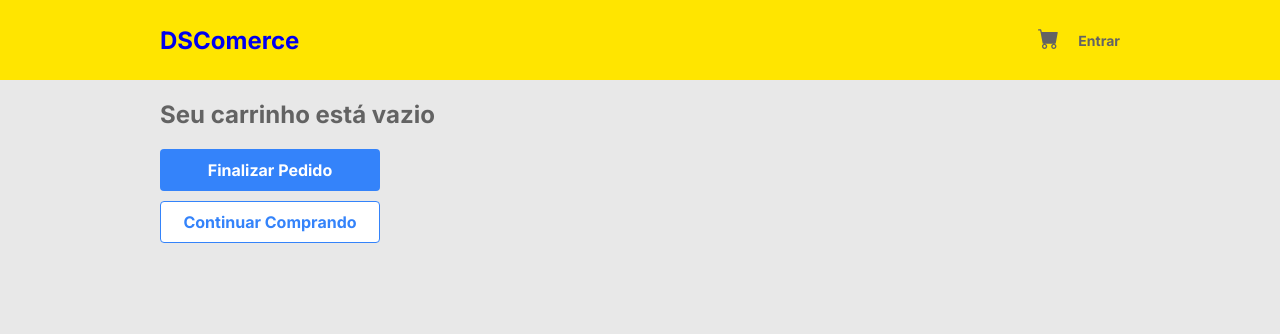
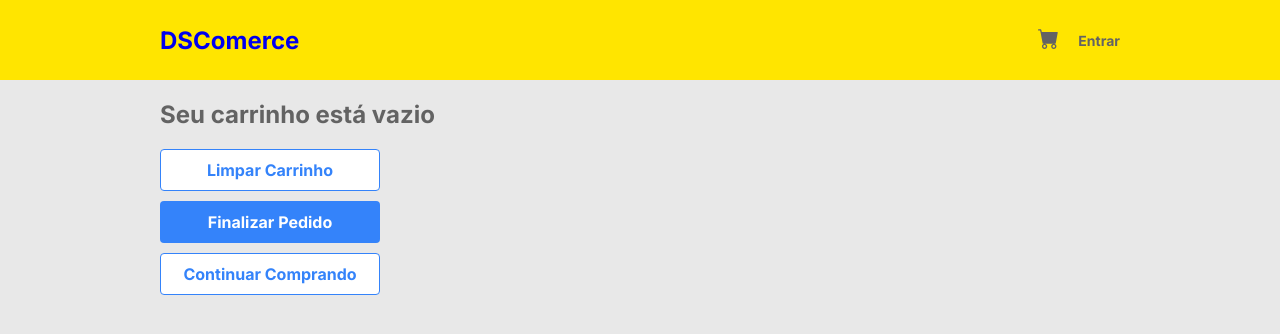
Before and after one commit to LucasGabrielBVieira/dscommerce-frontend, a React (Vite) app: page /cart in a window 1280 px wide. Shown: the top 334 px of the page. Built offline with nearby package versions, Linux system fonts and the light colour scheme.

Commit message:
Cart clear

```diff
--- a/src/localstorage/cart-repository.ts
+++ b/src/localstorage/cart-repository.ts
@@ -17,3 +17,8 @@ export function get(): OrderDTO {
 
   return cart;
 }
+
+export function clear() {
+  localStorage.removeItem(CART_KEY);
+  // localStorage.setItem(CART_KEY, '{"items": []}');
+}
--- a/src/routes/ClientHome/Cart/index.tsx
+++ b/src/routes/ClientHome/Cart/index.tsx
@@ -9,12 +9,17 @@ function Cart() {
 
   const [cart, setCart] = useState<OrderDTO>(cartService.getCart());
 
+  function handleClearClick() {
+    cartService.clearCart();
+    setCart(cartService.getCart());
+  }
+
   return (
     <main>
       <section id="cart-container" className="dsc-container">
         {
           cart.items.length === 0
-            ?  (
+            ? (
               <div>
                 <h2 className='dsc-section-title dsc-mb20'>Seu carrinho está vazio</h2>
               </div>
@@ -46,6 +51,7 @@ function Cart() {
             )
         }
         <div className="dsc-btn-page-container">
+          <div className="dsc-btn dsc-btn-white" onClick={handleClearClick}>Limpar Carrinho</div>
           <div className="dsc-btn dsc-btn-blue">Finalizar Pedido</div>
           <Link to="/catalog">
             <div className="dsc-btn dsc-btn-white">Continuar Comprando</div>
--- a/src/services/cart-service.ts
+++ b/src/services/cart-service.ts
@@ -18,3 +18,7 @@ export function addProductToCart(product: ProductDTO) {
     cartRepository.saveCart(cart);
   }
 }
+
+export function clearCart() {
+  cartRepository.clear();
+}
```
